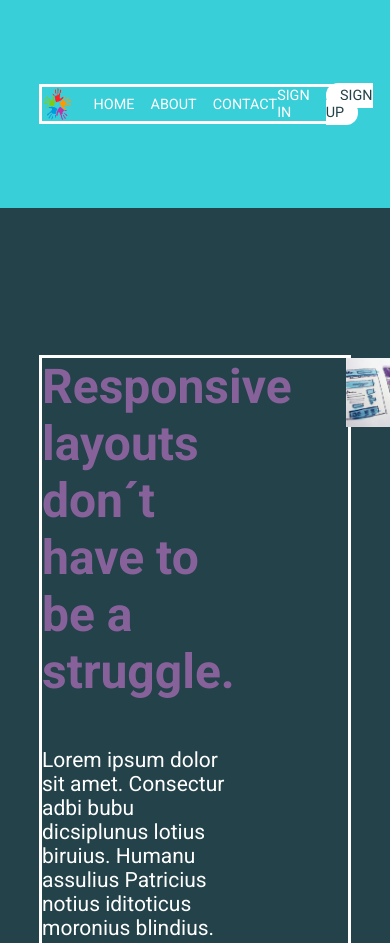
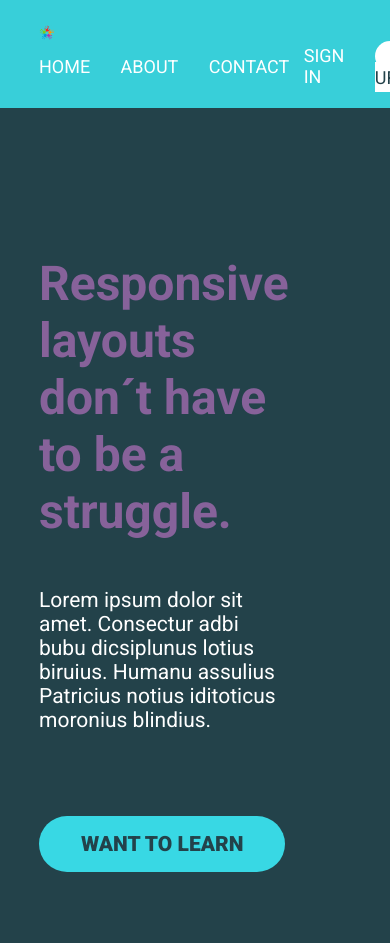
Before and after one commit to Atti-Deutsch/mormun, a plain HTML site: page index.html in a window 390 px wide. Shown: the top 943 px of the page. Drawn offline with Linux system fonts and the light colour scheme.

Commit message:
navbar update

```diff
--- a/css/style.css
+++ b/css/style.css
@@ -58,16 +58,15 @@ h2 {
 
 header {
     background-color: var(--tealcgreen-color);
-    padding: 2em 0;
+    padding: 1em 0;
 }
 
 .logo {
     margin-right: 1em;
-    width: 10%;
+    width: 5%;
     max-width: 100%;
     height: auto;
 }
-
 
 .nav {
     display: flex;
@@ -89,6 +88,10 @@ header {
     margin: 0 auto;
 }
 
+.nav__item {
+    margin-right: 1em;
+}
+
 .nav__item + .nav__item {
     margin-left: 1rem;
 }
@@ -97,6 +100,7 @@ header {
     color: white;
     text-decoration: none;
     text-transform: uppercase;
+    font-size: 1.125rem;
 }
 
 .nav__link--button {
@@ -111,13 +115,12 @@ header {
     width: 80%;
     max-width: 1600px;
     margin: 2em auto;
-    border: 3px solid white;
 }
-
 
 .row {
     display: flex;
     justify-content: space-between;
+    margin: 0 auto;
 }
 
 .col {
@@ -162,3 +165,22 @@ header {
     border-radius: 0.75rem;
     padding: 1em;
 }
+
+@media (max-width: 900px) {
+    .row {
+        display: block;
+    }
+
+    .hero__text,
+    .hero__img,
+    .primary-content,
+    .sidebar {
+        width: 100%;
+    }
+
+    .hero__img {
+        margin-top: 2em;
+    }
+
+
+}
--- a/index.html
+++ b/index.html
@@ -2,7 +2,6 @@
 <html lang="en">
 <head>
     <meta charset="UTF-8">
-    <meta http-equiv="X-UA-Compatible" content="IE=edge">
     <meta name="viewport" content="width=device-width, initial-scale=1.0">
     <title>Document</title>
     <link rel="preconnect" href="https://fonts.gstatic.com">
@@ -33,7 +32,7 @@
                 <p>Lorem ipsum dolor sit amet. Consectur adbi bubu dicsiplunus lotius biruius. Humanu assulius Patricius notius iditoticus moronius blindius.</p>
                 <a href="#" class="btn">want to learn</a>
             </div>
-            <img class="hero__img" src="img/hero-img.jpg" alt="">
+            <img class="hero__img" src="img/hero_img.jpg" alt="">
         </div>
     </section>
 
```
